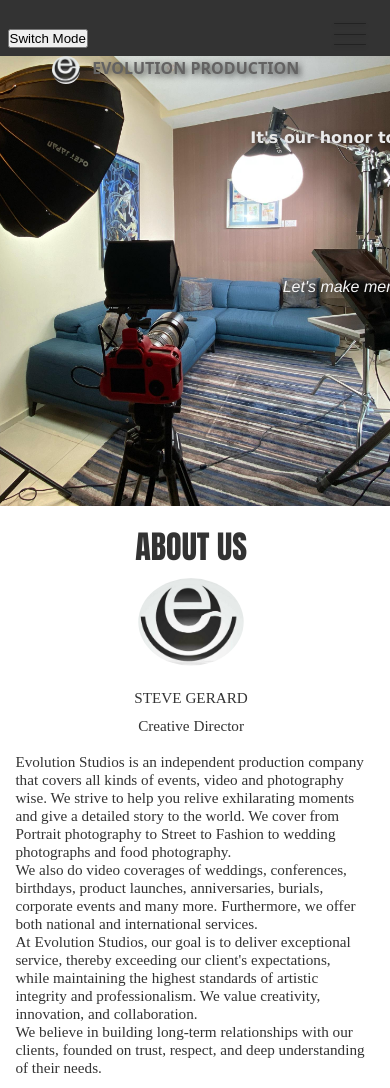
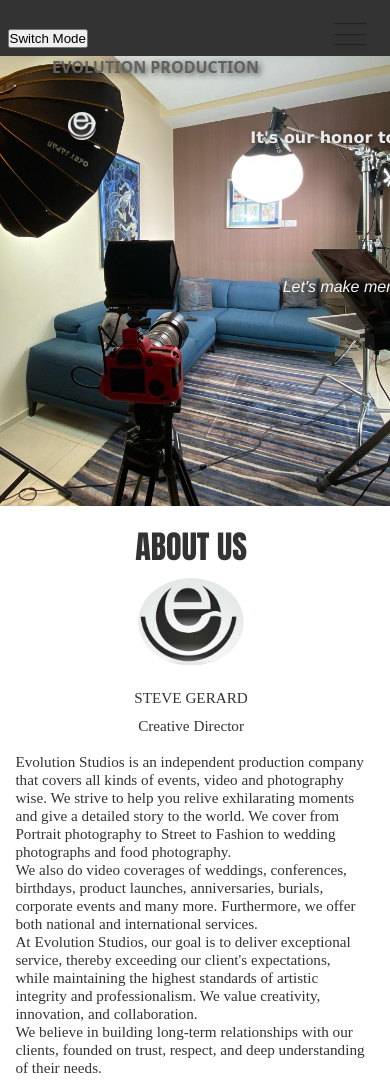
Before and after one commit to T3CHI3-HUE/Evolution-production, a plain HTML site: page index.html in a window 390 px wide. Shown: the top 1088 px of the page. Drawn offline with Linux system fonts and the light colour scheme.

Commit message:
Add files via upload

```diff
--- a/stylesevolution.css
+++ b/stylesevolution.css
@@ -37,48 +37,7 @@ body.dark-mode .ceo {
   }
 }
 @media (max-width: 768px) {
-  .hero h1 {
-    font-size: 1rem;
-    display: flex;
-    align-items: center;
-    position: absolute;
-    top: 56px;
-    left: 2px;
-    margin: 0;
-    z-index: 2;
-    background: transparent;
-    width: auto;
-    color: #636262;
-    text-shadow: 2px 2px 6px rgba(0,0,0,0.7);
-    font-family: system-ui, -apple-system, BlinkMacSystemFont, 'Segoe UI', Roboto, Oxygen, Ubuntu, Cantarell, 'Open Sans', 'Helvetica Neue', sans-serif;
-  }
-  .hero h1 .logo {
-    position: static;
-    margin-right: 8px;
-    width: 28px;
-    height: 28px;
-    border-radius: 30px;
-    object-fit: cover;
-    vertical-align: middle;
-    z-index: 2;
-  }
-  .text-overlay, .text-overlay1 {
-    font-size: 1rem;
-    text-align: center;
-    width: 100%;
-    position: absolute;
-    left: 50%;
-    transform: translateX(-50%);
-    background: transparent;
-  }
-  .text-overlay {
-    top: 150px;
-    margin-bottom: 18px;
-  }
-  .text-overlay1 {
-    top: 100px;
-    margin-top: 18px;
-  }
+  /* (Removed duplicate rules; see latest block below) */
 }
 /* Hamburger menu styles */
 .hamburger {
```
